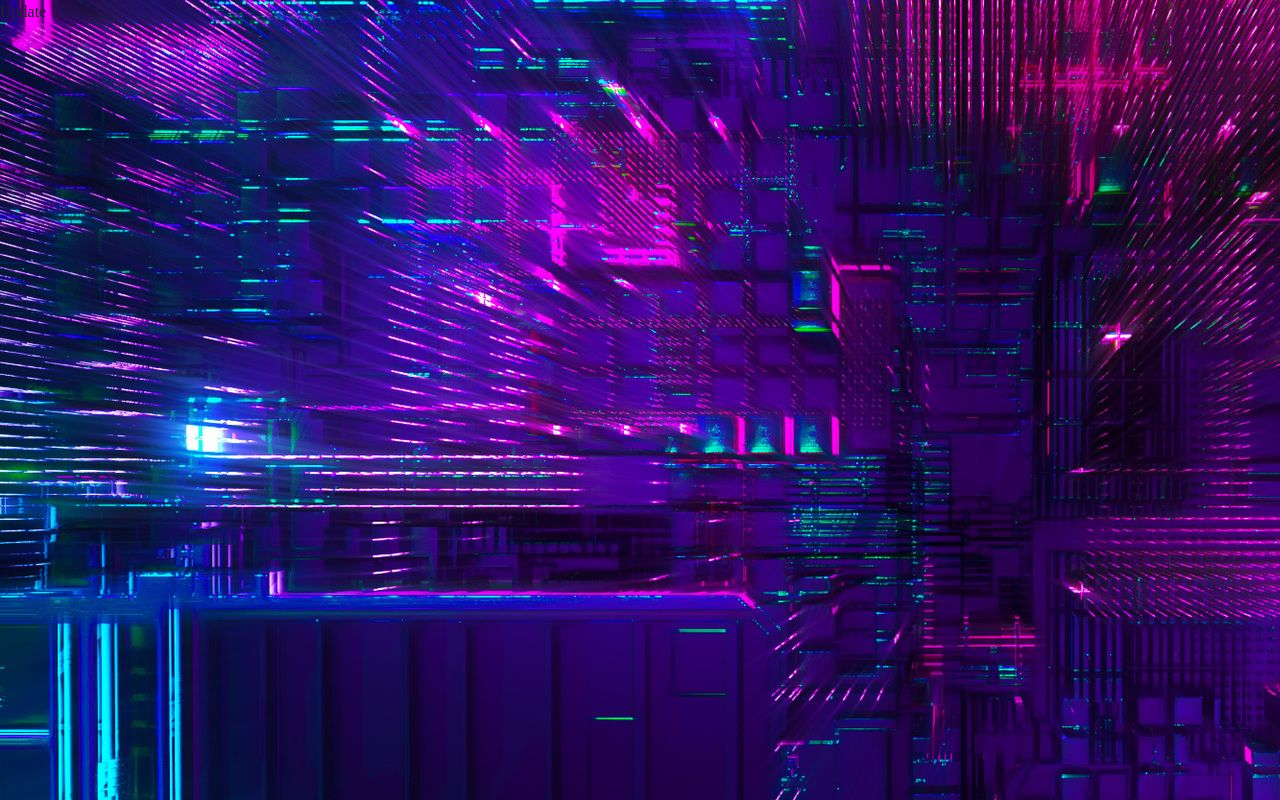
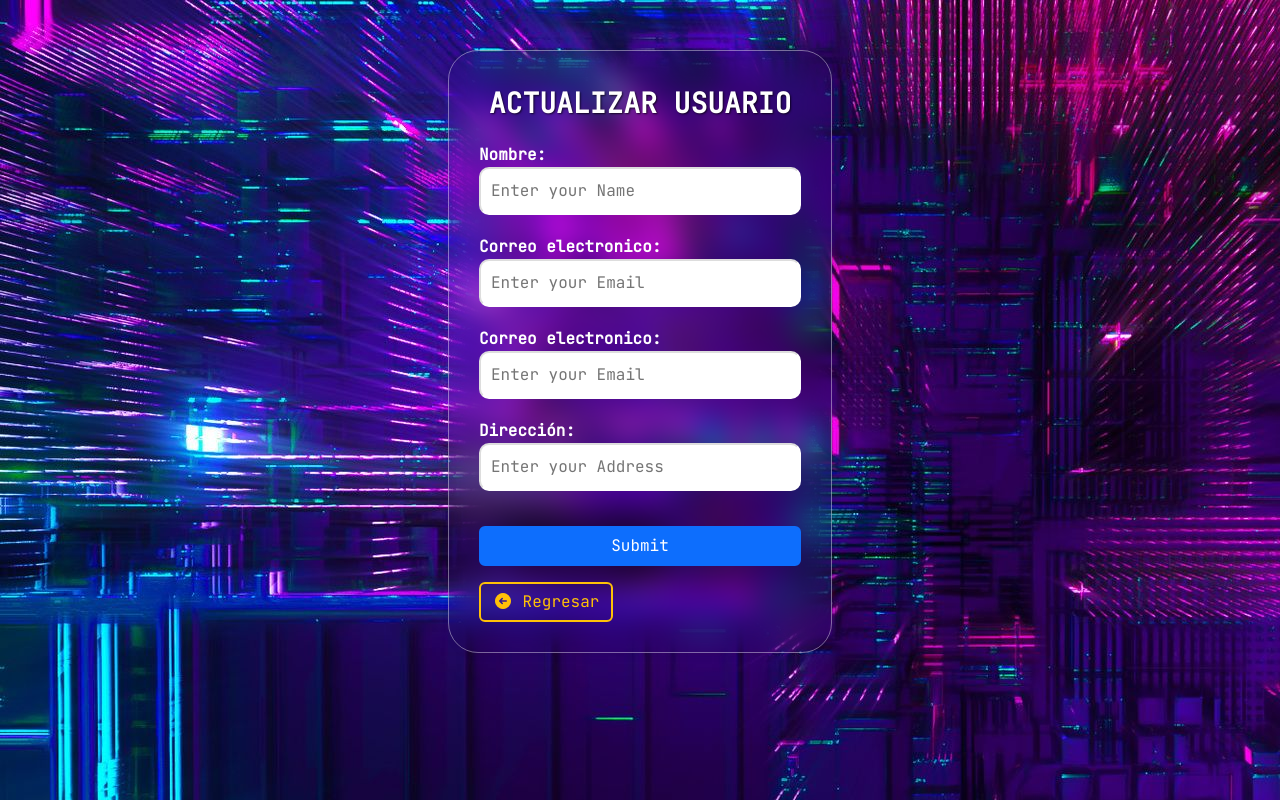
Before and after one commit to alps2005/SE2FP, a React (Create React App) app in the folder client/: page /updateUser/1 in a window 1280 px wide. Built offline with nearby package versions, Linux system fonts and the light colour scheme; no server answers.

Commit message:
Mayor style changes

```diff
--- a/client/src/addUser/AddUser.jsx
+++ b/client/src/addUser/AddUser.jsx
@@ -1,6 +1,6 @@
 import React, {useState} from 'react'
-import "./adduser.css";
 import { Link, useNavigate } from 'react-router-dom';
+import "./addUser.css";
 import axios from "axios";
 import toast from "react-hot-toast";
 
@@ -8,6 +8,7 @@ const AddUser = () => {
   const users = {
     name: "",
     email: "",
+    stateId: "",
     address: "",
   };
 
@@ -25,7 +26,7 @@ const AddUser = () => {
   const submitForm = async(e) => {
 
     e.preventDefault();
-    await axios.post("http://localhost:8000/api/createUsr", user).then((response)=>{toast.success(response.data.message, { position: "top-right" })
+    await axios.post("http://localhost:8000/api/createUsr", user).then((res)=>{toast.success(res.data.message, { position: "top-right" })
 
     navigate("/");
 
@@ -36,7 +37,7 @@ const AddUser = () => {
 
     return (
         <div className="addUser">
-          <h3>Add New User</h3>
+          <h3>Agregar un nuevo usuario</h3>
           <form className="addUserForm" onSubmit={submitForm}>
             <div className="inputGroup">
               <label htmlFor="name">Nombre:</label>
@@ -46,7 +47,7 @@ const AddUser = () => {
                 onChange={inputHandler}
                 name="name"
                 autoComplete="off"
-                placeholder="Enter your Name"
+                placeholder="Ingresar nombre completo"
               />
             </div>
             <div className="inputGroup">
@@ -57,7 +58,18 @@ const AddUser = () => {
                 onChange={inputHandler}
                 name="email"
                 autoComplete="off"
-                placeholder="Enter your Email"
+                placeholder="nombre@ejemplo.com"
+              />
+            </div>
+            <div className="inputGroup">
+              <label htmlFor="address">Cedula:</label>
+              <input
+                type="text"
+                id="stateId"
+                onChange={inputHandler}
+                name="stateId"
+                autoComplete="off"
+                placeholder="xxxxxxx987"
               />
             </div>
             <div className="inputGroup">
@@ -68,7 +80,7 @@ const AddUser = () => {
                 onChange={inputHandler}
                 name="address"
                 autoComplete="off"
-                placeholder="Enter your Address"
+                placeholder="Calle X, Ecuador"
               />
             </div>
             <div className="inputGroup">
@@ -77,7 +89,7 @@ const AddUser = () => {
               </button>
             </div>
           </form>
-          <Link to="/" type="button" class="btn btn-secondary mt-2"><i class="fa-solid fa-circle-arrow-left"></i> Regresar</Link>
+          <Link to="/" type="button" class="btn btn-outline-warning mt-3"><i class="fa-solid fa-circle-arrow-left"></i> Regresar</Link>
         </div>
       );
 };
--- a/client/src/getUser/User.jsx
+++ b/client/src/getUser/User.jsx
@@ -2,6 +2,8 @@ import React, { useEffect, useState } from 'react'
 import './user.css'
 import axios from 'axios'
 import { Link } from "react-router-dom";
+import toast from 'react-hot-toast';
+import "@fontsource/jetbrains-mono";
 
 const User = () => {
   const [users, setUsers] = useState([])
@@ -19,16 +21,35 @@ const User = () => {
     fetchData();
   },[]);//this is used to ensure the fetch runs only once.
 
+  const deleteUser = async(userId) => {
+    await axios
+      .delete(`http://localhost:8000/api/deleteUsr/${userId}`)
+      .then((response) => {
+        setUsers((prevUser) => prevUser.filter(user => user._id !== userId));
+        toast.success(response.data.message, { position: "top-right" });
+      })
+      .catch((err) => {
+        console.log(err);
+      });
+  }
+
 
   return (
     <div className='userTable'>
-      <Link to="/addNewUser" type="button" class="btn btn-primary">Añadir usuario <i class="fa-solid fa-user-plus"></i></Link>
-      <table className='table table-bordered'>
+      <Link to="/addNewUser" type="button" class="btn btn-success">Agregar usuario <i class="fa-solid fa-user-plus"></i></Link>
+
+      {users.length === 0?(
+        <div className='noData'>
+          <h3>No existen datos que mostrar</h3>
+          <p>Resgistra un nuevo usuario</p>
+        </div>
+      ):(<table className='table table-bordered'>
         <thead>
           <tr>
             <th scope="col">No.</th>
             <th scope="col">Nombre</th>
             <th scope="col">Email</th>
+            <th scope="col">Cédula</th>
             <th scope="col">Dirección</th>
             <th scope="col">Acciones</th>
           </tr>
@@ -40,15 +61,21 @@ const User = () => {
                 <td>{index+1}</td>
                 <td>{user.name}</td>
                 <td>{user.email}</td>
+                <td>{user.stateId}</td>
                 <td>{user.address}</td>
-                <td><button type="button" class="btn btn-warning"><i class="fa-solid fa-file-pen"></i></button> | <button type="button" class="btn btn-danger"><i class="fa-solid fa-trash-can"></i></button></td>
+                <td>
+                  <Link to={`/updateUser/${user._id}`} type="button" class="btn btnfile btn-outline-warning">
+                    <i class="fa-solid fa-file-pen"></i>
+                  </Link> <Link type="button" onClick={()=>deleteUser(user._id)} class="btn btn-outline-danger">
+                    <i class="fa-solid fa-trash-can"></i>
+                  </Link>
+                </td>
               </tr>
             )
           })}
 
         </tbody>
-      </table>
-
+      </table>)}
     </div>
   )
 };
--- a/client/src/getUser/user.css
+++ b/client/src/getUser/user.css
@@ -1,24 +1,81 @@
 .userTable {
     width: 50%;
     margin: 50px auto;
-    background-color: white;
-    padding: 50px;
-    border-radius: 10px;
+    display: block;
+    backdrop-filter: blur(15px);
+    border: 1px solid rgba(255, 255, 255, 0.4);
+    padding: 30px;
+    border-radius: 30px;
     box-shadow: 2px 2px 8px rgba(0, 0, 0, 0.065);
+
 }
 
 .userTable table {
+    flex-flow: row;
+    margin-top: 30px;
     width: 100%;
-    margin-top: 30px;
+
+    border-radius: 8px !important;
+    border-collapse: separate !important;
+    border-spacing: 0 !important;
+    border: 2px solid black !important;
+    overflow: hidden !important;
 }
 
-.userTable table thead th{
-    background-color: darkgray;
-    color: white;
+.userTable table th,
+.userTable table td {
+    border: none !important;
+    border-right: 1px solid #000000 !important;
+    border-bottom: 1px solid #000000 !important;
 }
 
-.userTable table tbody td{
+.userTable table th:last-child,
+.userTable table td:last-child {
+    border-right: none !important;
+}
+
+.userTable table tbody tr:last-child td {
+    border-bottom: none !important;
+}
+
+.userTable table thead th {
+    text-align: center;
+    font-size: 20px;
+    background-color: rgb(119, 97, 244);
+    color: rgb(255, 255, 255);
+}
+
+.userTable table thead th:first-child {
+    border-top-left-radius: 8px !important;
+}
+
+.userTable table thead th:last-child {
+    border-top-right-radius: 8px !important;
+}
+
+.userTable table tbody td {
     padding: 10px;
     text-align: center;
     vertical-align: middle;
 }
+
+.userTable table tbody tr:last-child td:first-child {
+    border-bottom-left-radius: 8px !important;
+}
+
+.userTable table tbody tr:last-child td:last-child {
+    border-bottom-right-radius: 8px !important;
+}
+
+.userTable table tbody tr:hover td {
+    background-color: #f5f5f5 !important;
+}
+
+.noData {
+    margin-top: 40px;
+    text-align: center;
+}
+
+.btn:hover {
+    color: #f5f5f5;
+}
--- a/client/src/updateUser/UpdateUser.jsx
+++ b/client/src/updateUser/UpdateUser.jsx
@@ -1,10 +1,110 @@
-import React from 'react'
+import React, {useEffect, useState} from 'react'
 import "./updateUser.css";
+import { Link, useNavigate, useParams } from 'react-router-dom';
+import axios from "axios";
+import toast from "react-hot-toast";
 
- const UpdateUser = () => {
-  return (
-    <div>Update</div>
-  )
-}
+const UpdateUser = () => {
+
+  const users = {
+    name: "",
+    email: "",
+    stateId: "",
+    address: "",
+  };
+
+  const [user, setUser] = useState(users);
+  const navigate = useNavigate();
+  const { id } = useParams();
+
+  const inputHandler = (e) => {
+    const {name, value} = e.target;
+    console.log(name, value);
+
+    setUser({ ...user, [name]: value });
+  };
+
+  useEffect(()=>{
+    axios.get(`http://localhost:8000/api/getUsrById/${id}`).then((res)=>{
+      setUser(res.data);
+    }).catch((err)=>{
+      console.log(err);
+    });
+  },[id]);
+
+
+  const submitForm = async(e) => {
+    e.preventDefault();
+    await axios.put(`http://localhost:8000/api/updateUsr/${id}`, user).then((response)=>{toast.success(response.data.message, { position: "top-right" })
+
+    navigate("/");
+
+  }).catch((error)=>{
+      console.log(error);
+    })
+  };
+
+    return (
+        <div className="updateUser">
+          <form className="updateUserForm" onSubmit={submitForm}>
+            <h3>Actualizar Usuario</h3>
+            <div className="inputGroup">
+              <label htmlFor="name">Nombre:</label>
+              <input
+                type="text"
+                id="name"
+                value={user.name}
+                onChange={inputHandler}
+                name="name"
+                autoComplete="off"
+                placeholder="Enter your Name"
+              />
+            </div>
+            <div className="inputGroup">
+              <label htmlFor="email">Correo electronico:</label>
+              <input
+                type="email"
+                id="email"
+                value={user.email}
+                onChange={inputHandler}
+                name="email"
+                autoComplete="off"
+                placeholder="Enter your Email"
+              />
+            </div>
+            <div className="inputGroup">
+              <label htmlFor="email">Correo electronico:</label>
+              <input
+                type="text"
+                id="stateId"
+                value={user.stateId}
+                onChange={inputHandler}
+                name="stateId"
+                autoComplete="off"
+                placeholder="Enter your Email"
+              />
+            </div>
+            <div className="inputGroup">
+              <label htmlFor="address">Dirección:</label>
+              <input
+                type="text"
+                id="address"
+                value={user.address}
+                onChange={inputHandler}
+                name="address"
+                autoComplete="off"
+                placeholder="Enter your Address"
+              />
+            </div>
+            <div className="inputGroup">
+              <button type="submit" class="btn btn-primary">
+                Submit
+              </button>
+            </div>
+            <Link to="/" type="button" class="btn btn-outline-warning mt-3"><i class="fa-solid fa-circle-arrow-left"></i> Regresar</Link>
+          </form>
+        </div>
+      );
+};
 
 export default UpdateUser;
--- a/client/src/updateUser/updateUser.css
+++ b/client/src/updateUser/updateUser.css
@@ -0,0 +1,46 @@
+.updateUserForm {
+  width: 30%;
+  margin: 50px auto;
+  display: block;
+  backdrop-filter: blur(15px);
+  border: 1px solid rgba(255, 255, 255, 0.4);
+  padding: 30px;
+  border-radius: 30px;
+  box-shadow: 2px 2px 8px rgba(0, 0, 0, 0.065);
+}
+
+.updateUserForm .inputGroup {
+  width: 100%;
+  display: flex;
+  flex-direction: column;
+}
+
+.updateUserForm .inputGroup label {
+  margin-top: 15px;
+  font-weight: bold;
+  color: rgb(255, 255, 255);
+}
+
+.updateUserForm .inputGroup input {
+  margin-bottom: 5px;
+  border-radius: 10px;
+  border-color: rgba(255, 255, 255, 0.4);
+  padding: 10px;
+}
+
+.updateUserForm .inputGroup button {
+  margin-top: 30px;
+}
+
+.updateUser h3 {
+  margin-top: 5px;
+  text-align: center;
+  font-weight: bold;
+  color: rgb(255, 255, 255);
+  text-transform: uppercase;
+  text-shadow: 1px 1px 2px rgba(0, 0, 0, 0.7);
+}
+
+.btn {
+  border-width: 2px;
+}
```
Also changed, not shown: client/src/userLogin/UserLogin.jsx (added), client/src/userLogin/userlogin.css (added), 2 other files (tests, documents, lock files or other folders).
